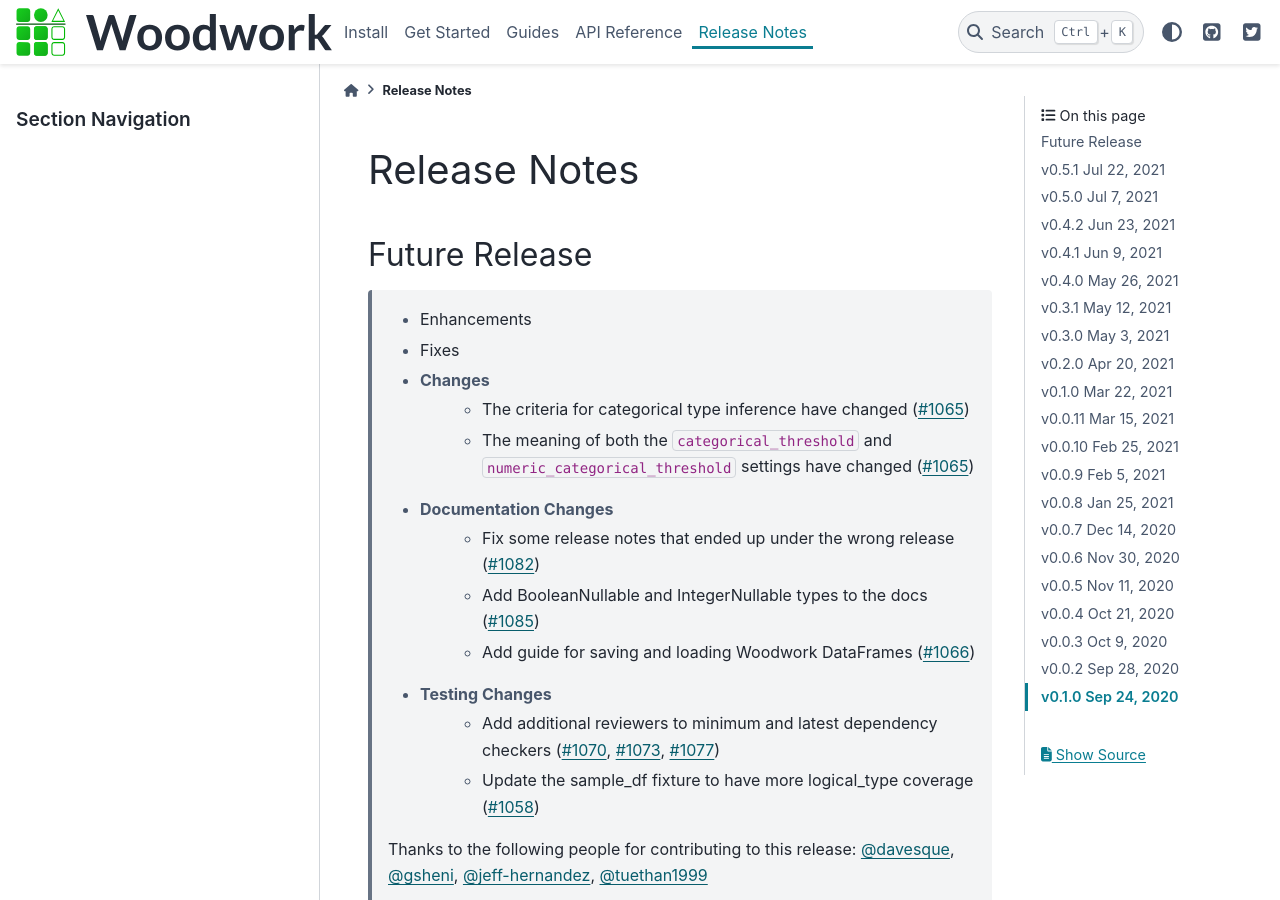
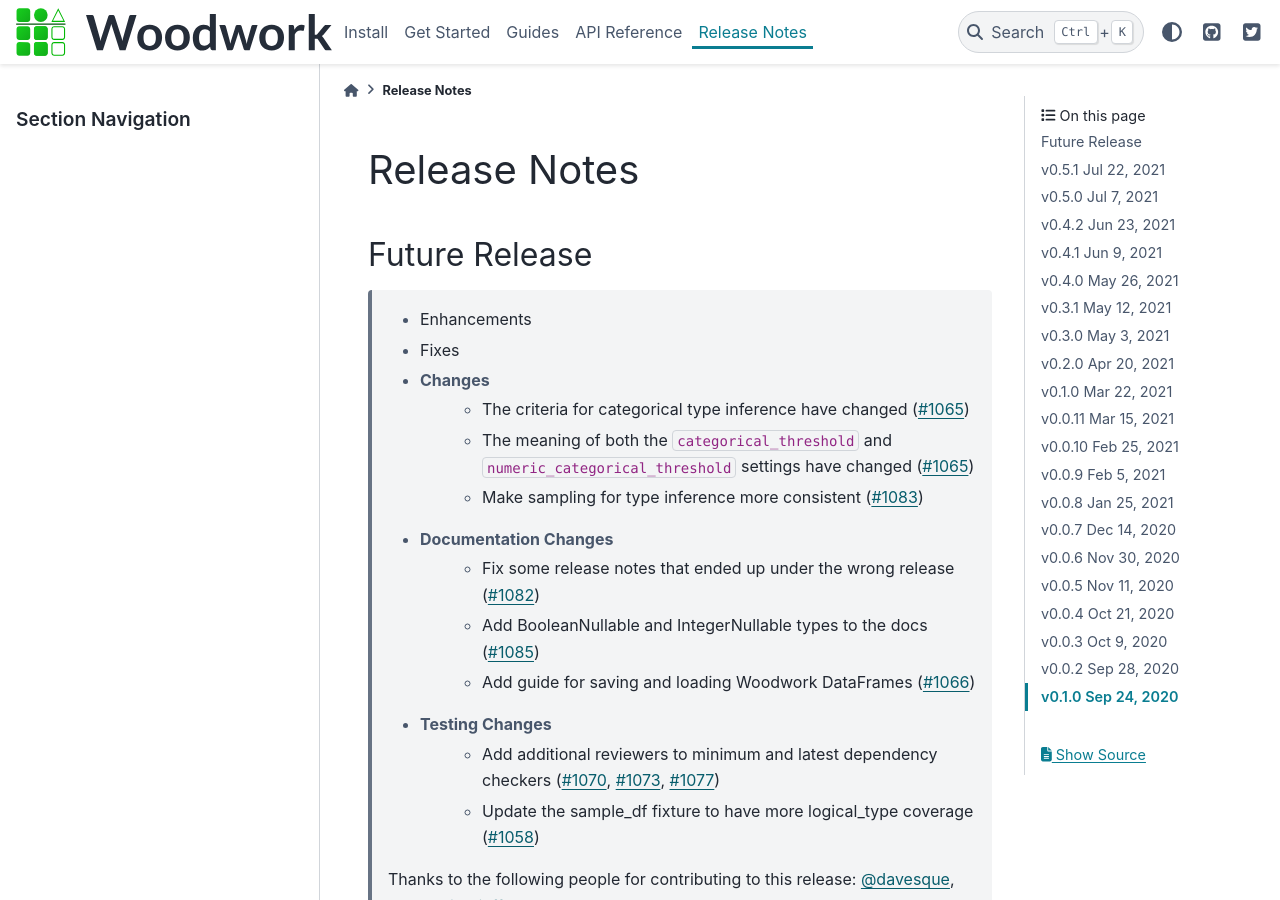
Before and after one commit to alteryx/woodwork, a Sphinx documentation site: the page built from docs/source/release_notes.rst, in a window 1280 px wide and 900 px high. Built offline with Sphinx 7.4.7 and the PyData theme 0.15.4, drawn with Linux system fonts in a browser that asks for light colours; comment, search, counter and statistics services are not loaded.

Commit message:
Update release notes

```diff
--- a/docs/source/release_notes.rst
+++ b/docs/source/release_notes.rst
@@ -11,6 +11,7 @@
         * The criteria for categorical type inference have changed (:pr:`1065`)
         * The meaning of both the ``categorical_threshold`` and
           ``numeric_categorical_threshold`` settings have changed (:pr:`1065`)
+        * Make sampling for type inference more consistent (:pr:`1083`)
     * Documentation Changes
         * Fix some release notes that ended up under the wrong release (:pr:`1082`)
         * Add BooleanNullable and IntegerNullable types to the docs (:pr:`1085`)
```
